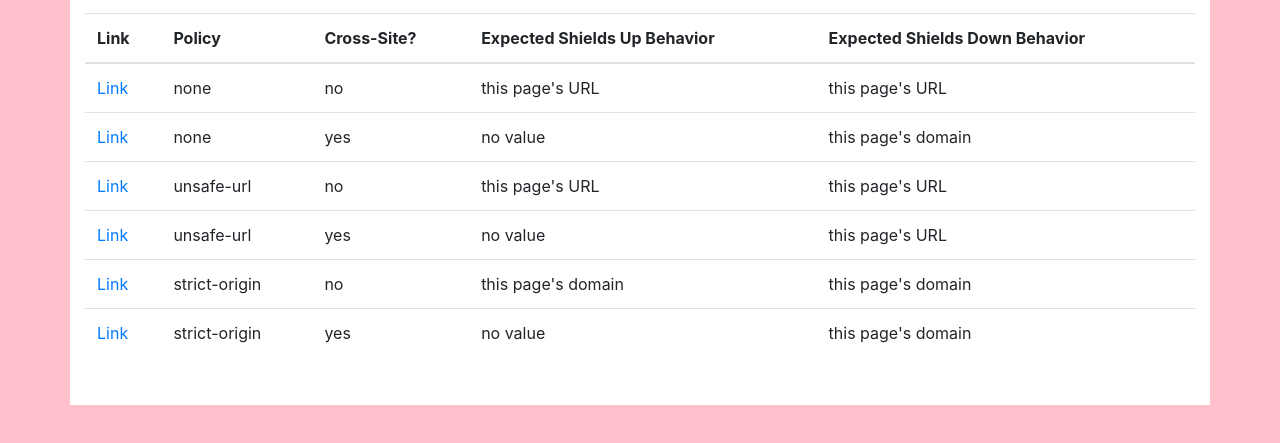
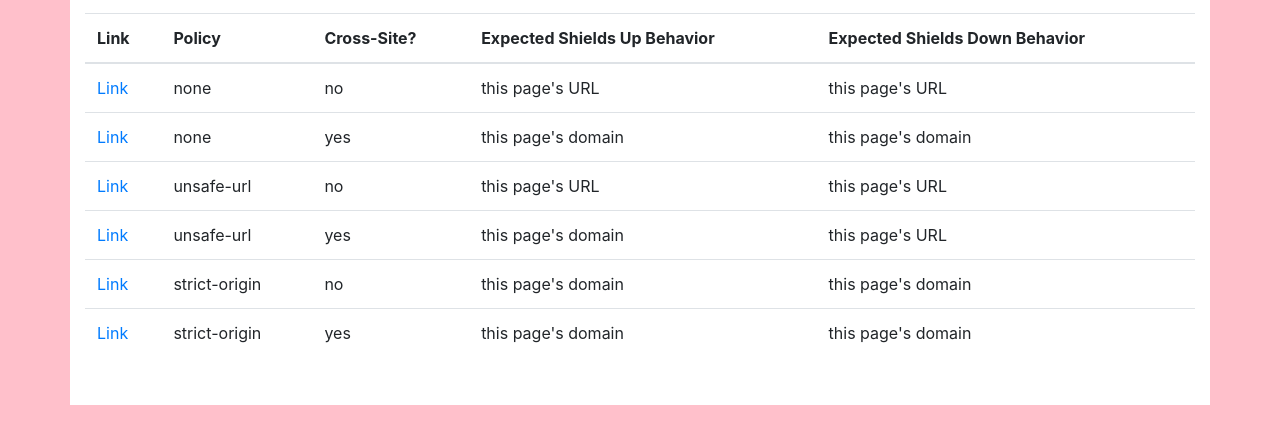
Before and after one commit to brave-experiments/qa-test-pages, a website: page referrer/navigations.html in a window 1280 px wide. Shown: the part 187-630 px from the top of the page. Drawn offline with Linux system fonts and the light colour scheme.

Commit message:
update referrer tests

```diff
--- a/referrer/navigations.html
+++ b/referrer/navigations.html
@@ -52,7 +52,7 @@
               <td><a href="" data-href="/referrer/receiver.html" class="other-origin">Link</a></td>
               <td>none</td>
               <td>yes</td>
-              <td>no value</td>
+              <td>this page's domain</td>
               <td>this page's domain</td>
             </tr>
             <tr>
@@ -66,7 +66,7 @@
               <td><a href="" data-href="/referrer/receiver.html" class="other-origin" referrerpolicy="unsafe-url">Link</a></td>
               <td>unsafe-url</td>
               <td>yes</td>
-              <td>no value</td>
+              <td>this page's domain</td>
               <td>this page's URL</td>
             </tr>
             <tr>
@@ -80,7 +80,7 @@
               <td><a href="" data-href="/referrer/receiver.html" class="other-origin" referrerpolicy="strict-origin">Link</a></td>
               <td>strict-origin</td>
               <td>yes</td>
-              <td>no value</td>
+              <td>this page's domain</td>
               <td>this page's domain</td>
             </tr>
           </tbody>
```
Also changed, not shown: 1 other file.
